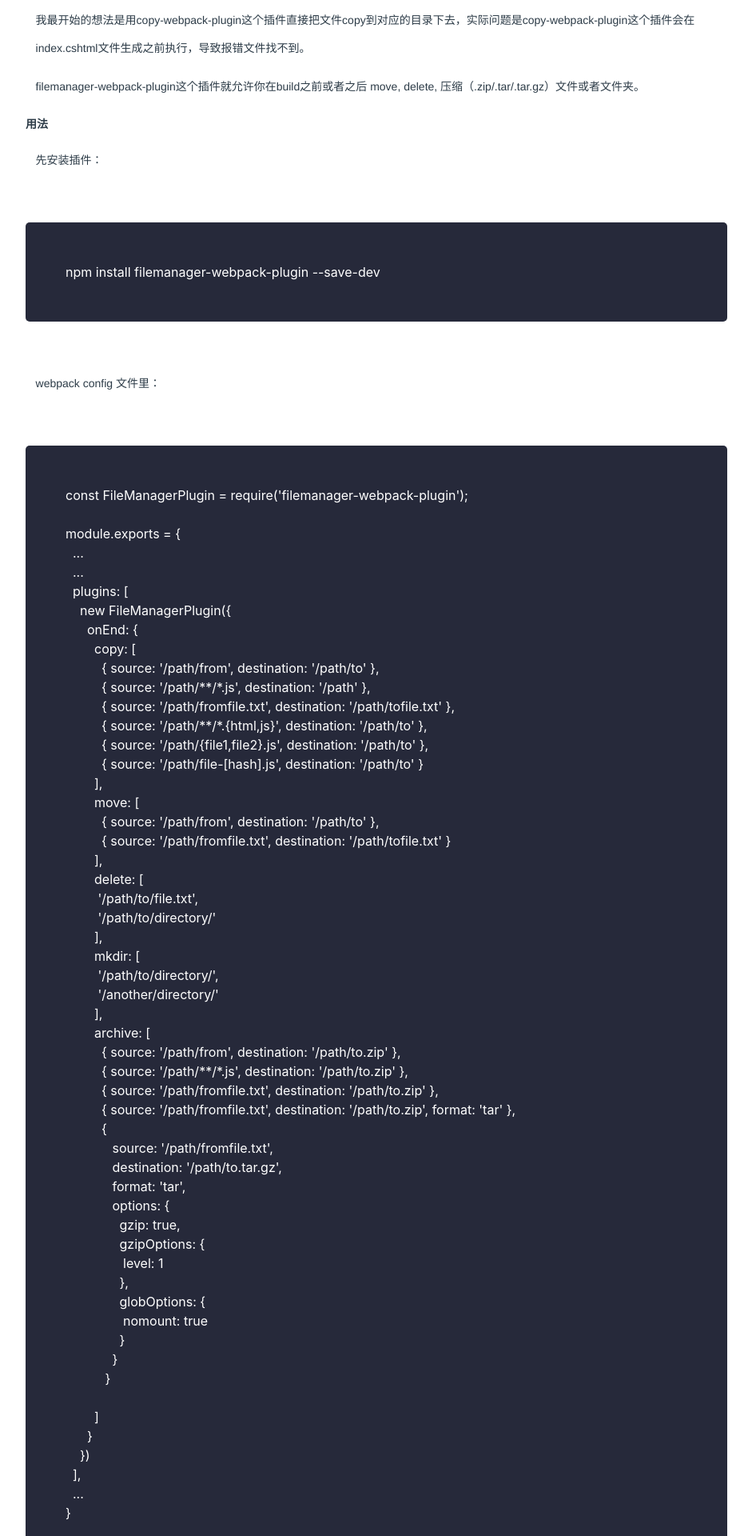
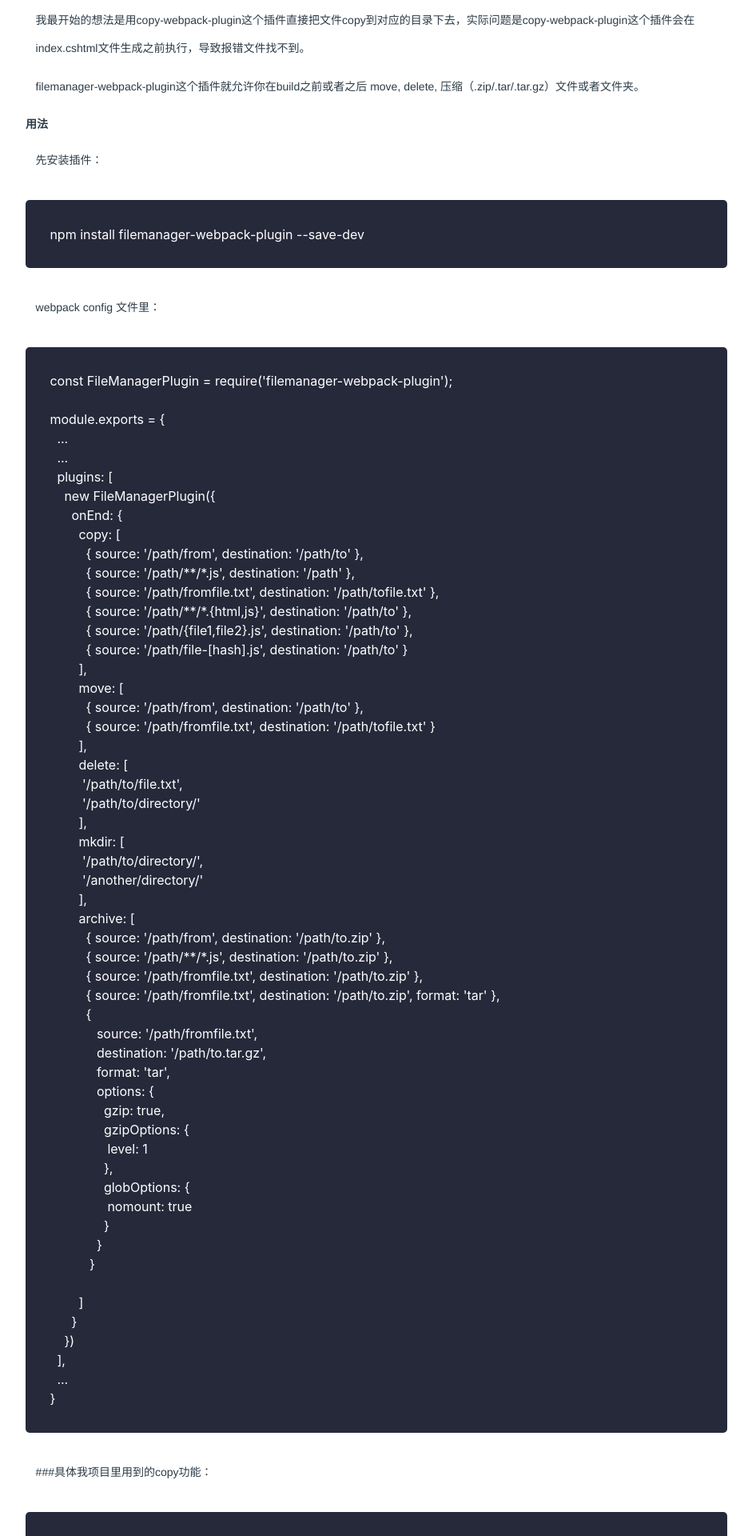
Before and after one commit to LiMeii/LiMeii.github.io, a Jekyll site: the page built from _posts/2018-09-27-issues-webpack-file-management.md, in a window 1280 px wide. Shown: the part 638-2558 px from the top of the page at 80% size, without its empty margins (177-1118 px from the left). Built offline with Jekyll 4.4.1, drawn with Linux system fonts in a browser that asks for light colours.

Commit message:
update code css

````diff
--- a/_posts/2018-09-27-issues-webpack-file-management.md
+++ b/_posts/2018-09-27-issues-webpack-file-management.md
@@ -5,7 +5,7 @@
 
 # 如何在webpack build结束后移动dist文件中的文件
 <div class="title-meta">
-    <span><a class="github-link" href="/2018/09/24/webpack.html">问题</a></span>
+    <span><a class="github-link" href="/2018/09/20/issues.html">问题</a></span>
     <span class="title-bullet">•</span>
     <span>Sep 27, 2018</span>
     <span class="title-bullet">•</span>
@@ -33,11 +33,11 @@
 #### 用法
 
 先安装插件：
-```js
+```javascript
 npm install filemanager-webpack-plugin --save-dev
 ```
 webpack config 文件里：
-```js
+```javascript
 const FileManagerPlugin = require('filemanager-webpack-plugin');
 
 module.exports = {
@@ -95,7 +95,7 @@
 ```
 
 ###具体我项目里用到的copy功能：
-```js
+```javascript
   plugins: [
      new HtmlWebpackPlugin({
             template: './src/index.cshtml',
--- a/assets/base.css
+++ b/assets/base.css
@@ -9,11 +9,11 @@
     font-size: 1em
 }
 code {
-    font-size: 16px;
+    font-size: 1em;
     color: #384454;
     background: #26293a;
     font-family: roboto mono, -apple-system, BlinkMacSystemFont, segoe ui, Helvetica, Arial, sans-serif, apple color emoji, segoe ui emoji, segoe ui symbol;
-    margin: 60px 0;
+    margin: 2em 0;
     -webkit-border-radius: 5px;
     border-radius: 5px
 }
@@ -28,10 +28,9 @@
 }
 
 pre code {
-    padding: 50px;
+    padding: 1.9em;
     display: block;
     color: #fff;
-    overflow-y: scroll;
     -webkit-overflow-scrolling: touch
 }
 
````
Also changed, not shown: _posts/2018-09-20-issues-india-project.md (+1 -1 lines), _posts/2018-09-21-issues-cache-busting.md (+1 -1 lines), _posts/2018-09-24-webpack-bundle-analyzer.md (+2 -2 lines).
